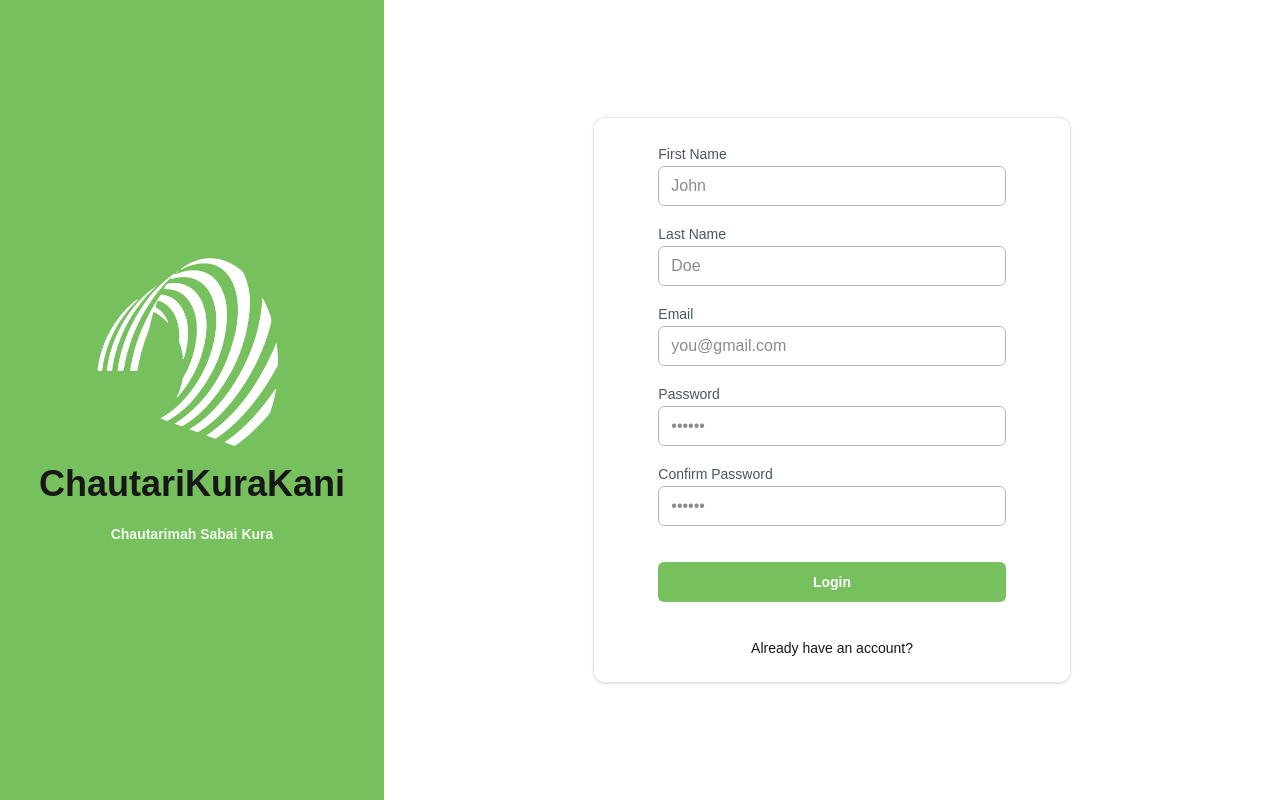
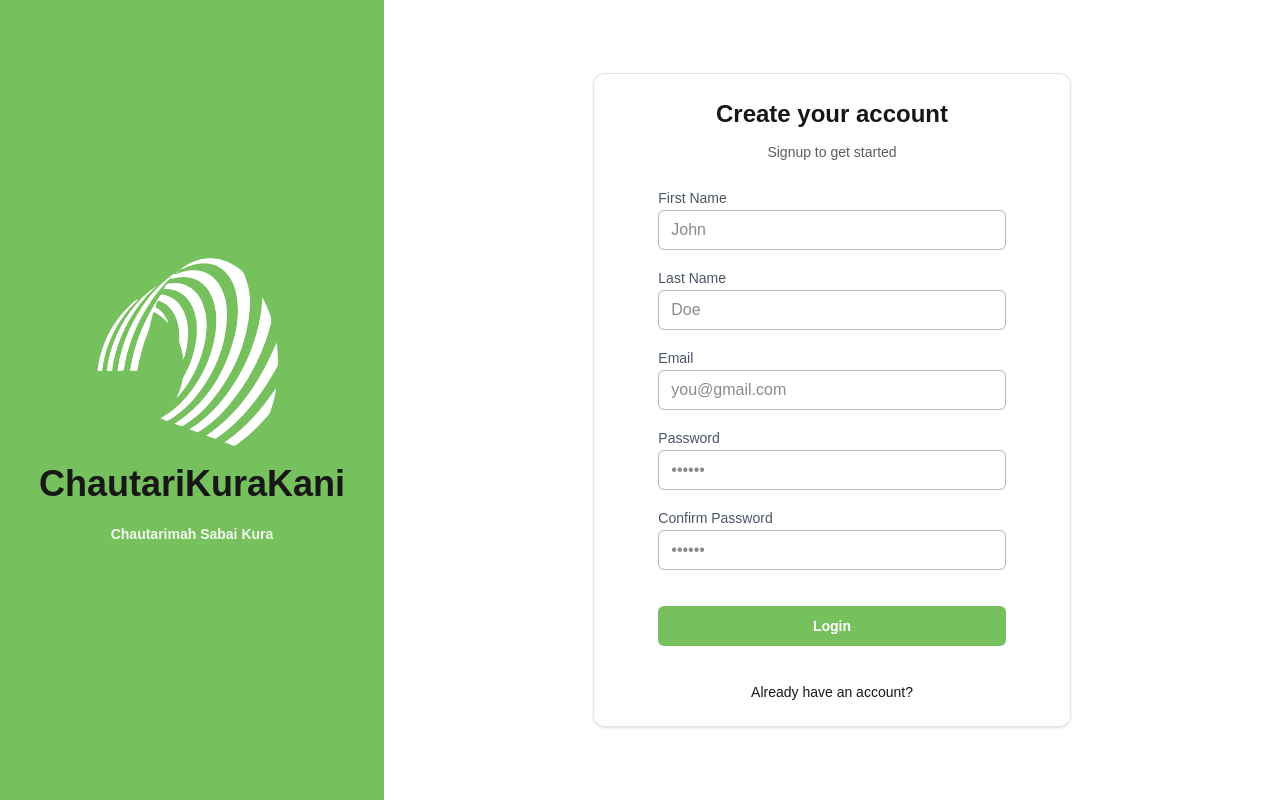
Before and after one commit to aryan123jung/ChautariKuraKani_WEB, a Next.js app in the folder frontend/: page /register in a window 1280 px wide. Built offline with nearby package versions, Linux system fonts and the light colour scheme.

Commit message:
register page completed

```diff
--- a/frontend/app/(auth)/register/page.tsx
+++ b/frontend/app/(auth)/register/page.tsx
@@ -2,7 +2,11 @@ import RegisterForm from "../_components/RegisterForm";
 
 export default function RegisterPage() {
     return (
-        <div>
+        <div className="space-y-6 w-full">
+            <div className="text-center">
+                <h1 className="text-2xl font-semibold">Create your account</h1>
+                <p className="mt-1 text-sm text-foreground/70    pt-2">Signup to get started</p>
+            </div>
             <RegisterForm/>
         </div>
     );
```
